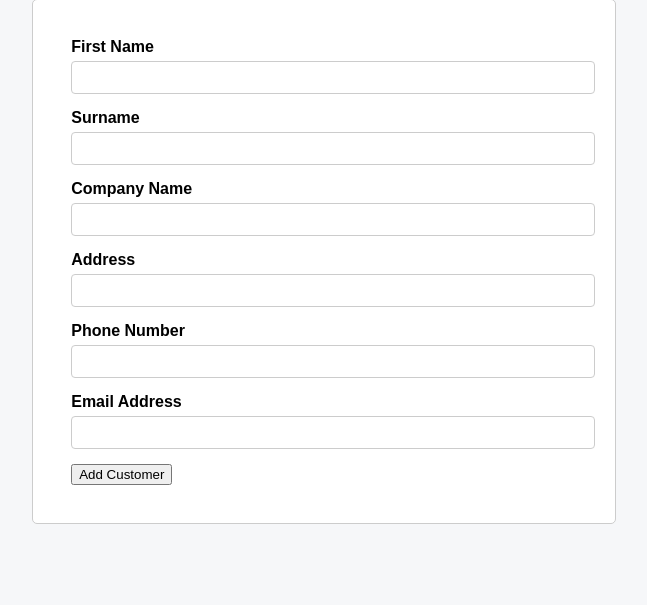
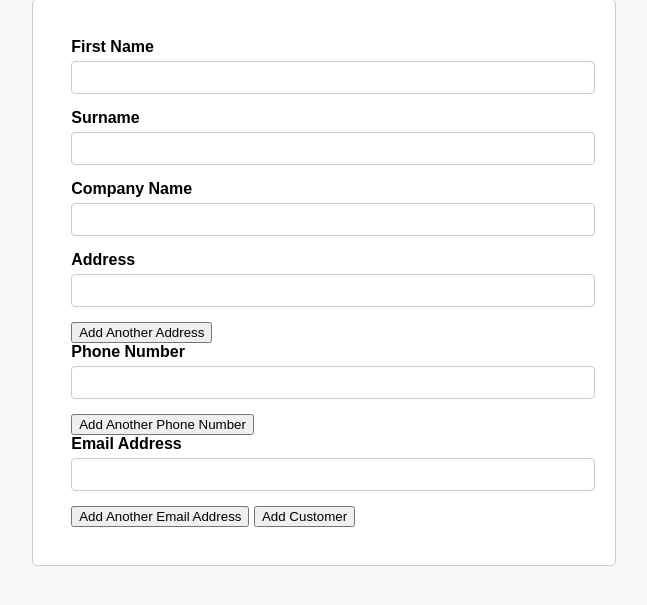
Before and after one commit to bushybushi/mobilegarage, a PHP site: page /index.php in a window 1280 px wide. Shown: the part 81-686 px from the top of the page, without its empty margins (316-963 px from the left). Run offline with PHP 8.4, Linux system fonts and the light colour scheme.

Commit message:
Update index.php

```diff
--- a/AddNewCustomer/NEW_AddNewCustomer/index.php
+++ b/AddNewCustomer/NEW_AddNewCustomer/index.php
@@ -30,28 +30,77 @@
                 <div class="error"><?php echo htmlspecialchars($errors['companyName']); ?></div>
             <?php endif; ?>
         </div>
-        <div class="form-group">
-            <label for="address">Address</label>
-            <input type="text" id="address" name="address" value="<?php echo htmlspecialchars(isset($sanitizedInputs['address']) ? $sanitizedInputs['address'] : ''); ?>">
-            <?php if (isset($errors['address'])): ?>
-                <div class="error"><?php echo htmlspecialchars($errors['address']); ?></div>
-            <?php endif; ?>
+
+        <!-- Addresses -->
+        <div id="addresses">
+            <div class="form-group">
+                <label for="address[]">Address</label>
+                <input type="text" id="address[]" name="address[]" value="">
+            </div>
         </div>
-        <div class="form-group">
-            <label for="phoneNumber">Phone Number</label>
-            <input type="tel" id="phoneNumber" name="phoneNumber" value="<?php echo htmlspecialchars(isset($sanitizedInputs['phoneNumber']) ? $sanitizedInputs['phoneNumber'] : ''); ?>">
-            <?php if (isset($errors['phoneNumber'])): ?>
-                <div class="error"><?php echo htmlspecialchars($errors['phoneNumber']); ?></div>
-            <?php endif; ?>
+        <button type="button" onclick="addAddressField()">Add Another Address</button>
+
+        <!-- Phone Numbers -->
+        <div id="phoneNumbers">
+            <div class="form-group">
+                <label for="phoneNumber[]">Phone Number</label>
+                <input type="tel" id="phoneNumber[]" name="phoneNumber[]" value="" required>
+            </div>
         </div>
-        <div class="form-group">
-            <label for="emailAddress">Email Address</label>
-            <input type="email" id="emailAddress" name="emailAddress" value="<?php echo htmlspecialchars(isset($sanitizedInputs['emailAddress']) ? $sanitizedInputs['emailAddress'] : ''); ?>" required>
-            <?php if (isset($errors['emailAddress'])): ?>
-                <div class="error"><?php echo htmlspecialchars($errors['emailAddress']); ?></div>
-            <?php endif; ?>
+        <button type="button" onclick="addPhoneNumberField()">Add Another Phone Number</button>
+
+        <!-- Email Addresses -->
+        <div id="emailAddresses">
+            <div class="form-group">
+                <label for="emailAddress[]">Email Address</label>
+                <input type="email" id="emailAddress[]" name="emailAddress[]" value="">
+            </div>
         </div>
+        <button type="button" onclick="addEmailAddressField()">Add Another Email Address</button>
+
         <input type="submit" value="Add Customer">
     </form>
+
+    <script>
+        function addAddressField() {
+            const container = document.getElementById('addresses');
+            const newField = document.createElement('div');
+            newField.className = 'form-group';
+            newField.innerHTML = `
+                <label for="address[]">Address</label>
+                <input type="text" id="address[]" name="address[]" value="">
+                <button type="button" onclick="removeField(this)" class="remove-btn">Remove</button>
+            `;
+            container.appendChild(newField);
+        }
+
+        function addPhoneNumberField() {
+            const container = document.getElementById('phoneNumbers');
+            const newField = document.createElement('div');
+            newField.className = 'form-group';
+            newField.innerHTML = `
+                <label for="phoneNumber[]">Phone Number</label>
+                <input type="tel" id="phoneNumber[]" name="phoneNumber[]" value="" required>
+                <button type="button" onclick="removeField(this)" class="remove-btn">Remove</button>
+            `;
+            container.appendChild(newField);
+        }
+
+        function addEmailAddressField() {
+            const container = document.getElementById('emailAddresses');
+            const newField = document.createElement('div');
+            newField.className = 'form-group';
+            newField.innerHTML = `
+                <label for="emailAddress[]">Email Address</label>
+                <input type="email" id="emailAddress[]" name="emailAddress[]" value="">
+                <button type="button" onclick="removeField(this)" class="remove-btn">Remove</button>
+            `;
+            container.appendChild(newField);
+        }
+
+        function removeField(button) {
+            button.parentElement.remove();
+        }
+    </script>
 </body>
 </html>
```
